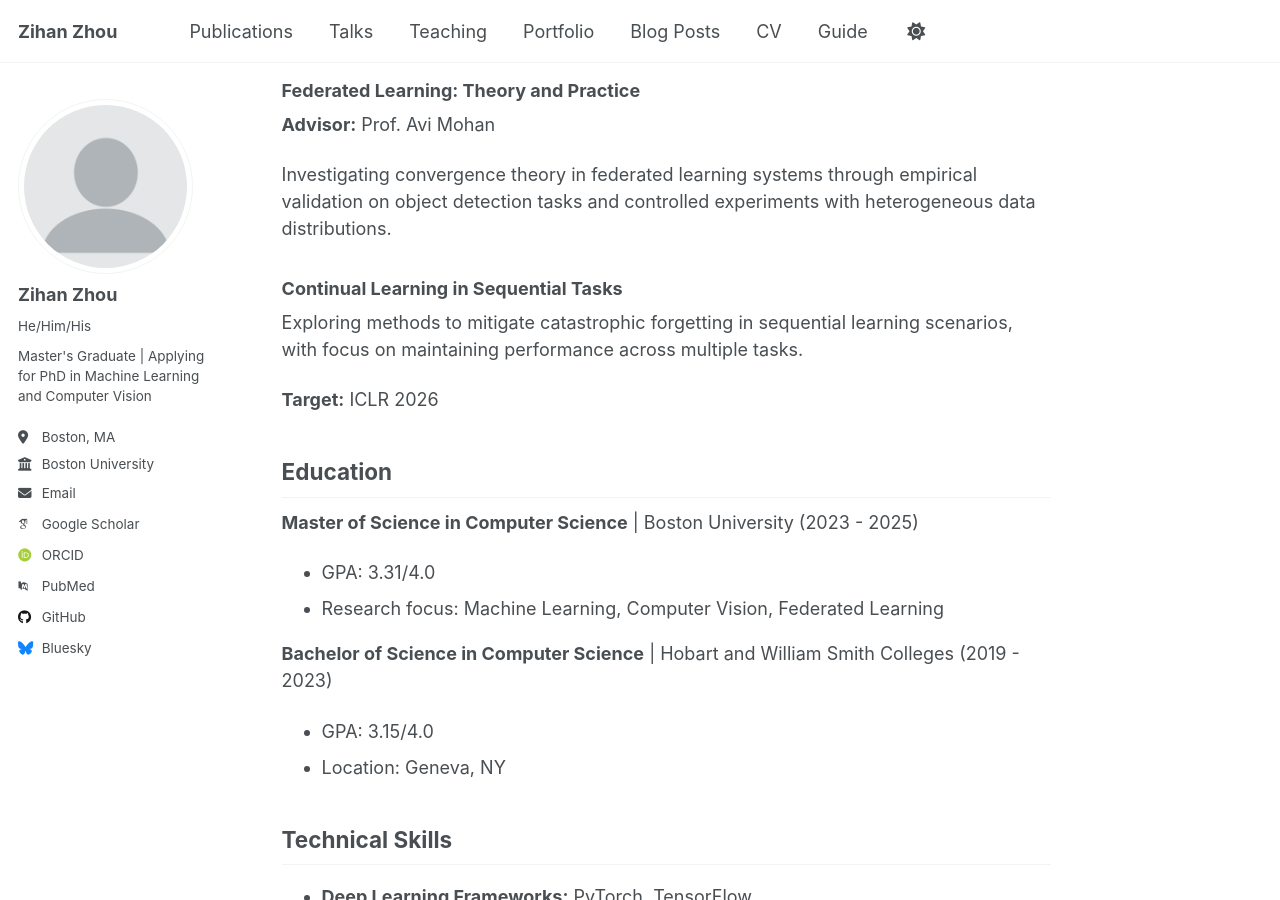
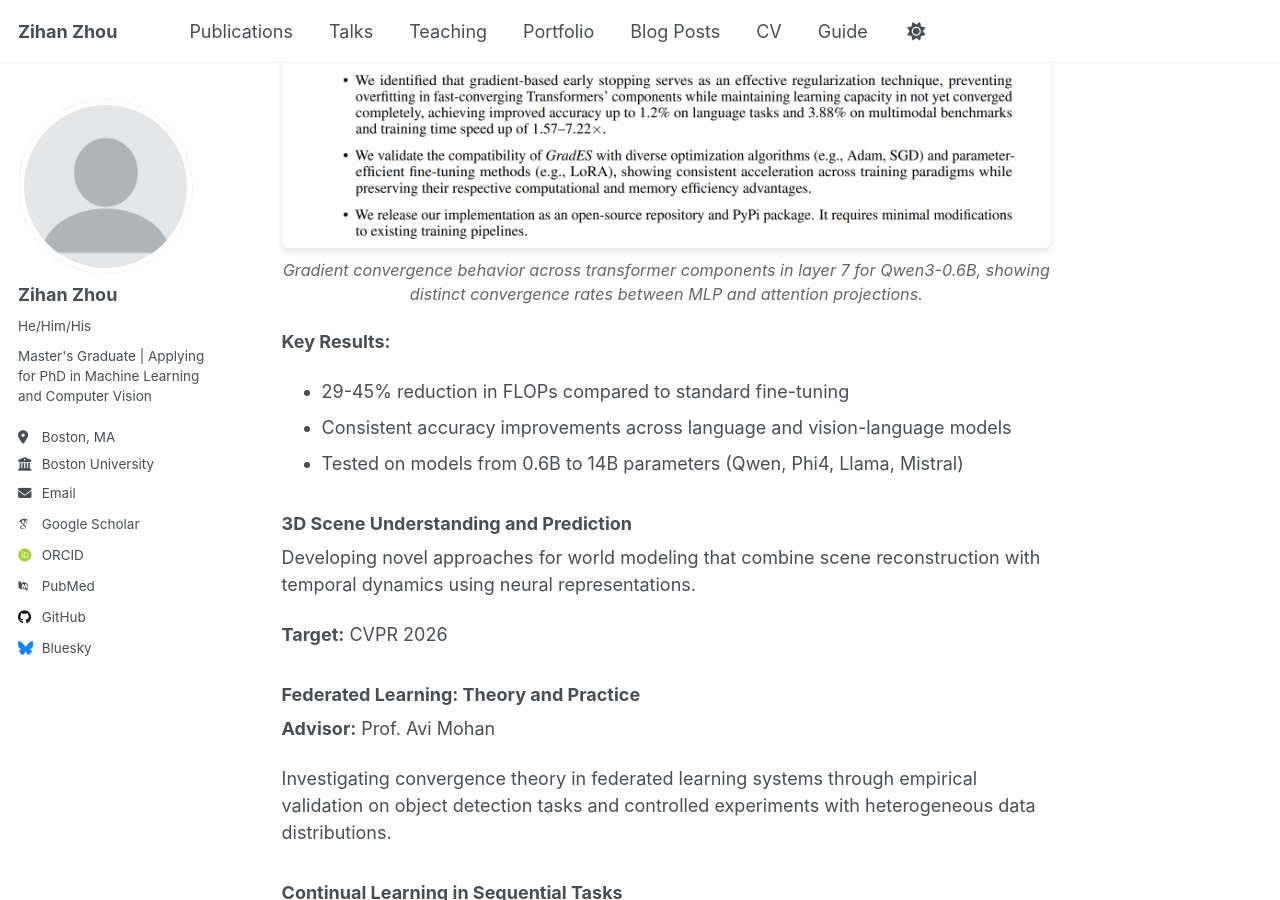
Before and after one commit to andyasdd1/andyasdd1.github.io, a Jekyll site: the page built from _pages/about.md, in a window 1280 px wide and 900 px high, scrolled down 1387 px. Built offline with Jekyll 4.4.1, drawn with Linux system fonts in a browser that asks for light colours; some web fonts are replaced; a script that is not in the unit is left out.

Commit message:
Add GradES images to homepage and publications listing
- Display convergence graph on homepage in GradES research section
- Add architecture diagram as teaser thumbnail for publications page
- Include descriptive caption for convergence visualization
- Enhance visual presentation with styled image display

```diff
--- a/_pages/about.md
+++ b/_pages/about.md
@@ -27,6 +27,11 @@ My work spans several cutting-edge areas in machine learning and computer vision
 **Advisor:** Prof. Reza Rawassizadeh | [arXiv:2509.01842](https://arxiv.org/abs/2509.01842)
 
 Co-authored a paper on component-level early stopping that speeds up transformer training by 1.5x-7x while improving generalization. The method monitors gradient magnitudes at the individual weight matrix level, eliminating expensive validation passes.
+
+<div style="text-align: center; margin: 20px 0;">
+  <img src="/images/grades-convergence.png" alt="GradES Gradient Convergence Analysis" style="max-width: 100%; height: auto; border-radius: 8px; box-shadow: 0 4px 6px rgba(0,0,0,0.1);">
+  <p style="font-size: 0.9em; color: #666; margin-top: 10px;"><em>Gradient convergence behavior across transformer components in layer 7 for Qwen3-0.6B, showing distinct convergence rates between MLP and attention projections.</em></p>
+</div>
 
 **Key Results:**
 - 29-45% reduction in FLOPs compared to standard fine-tuning
```
Also changed, not shown: _publications/2025-grades-paper.md (+2 -0 lines).
